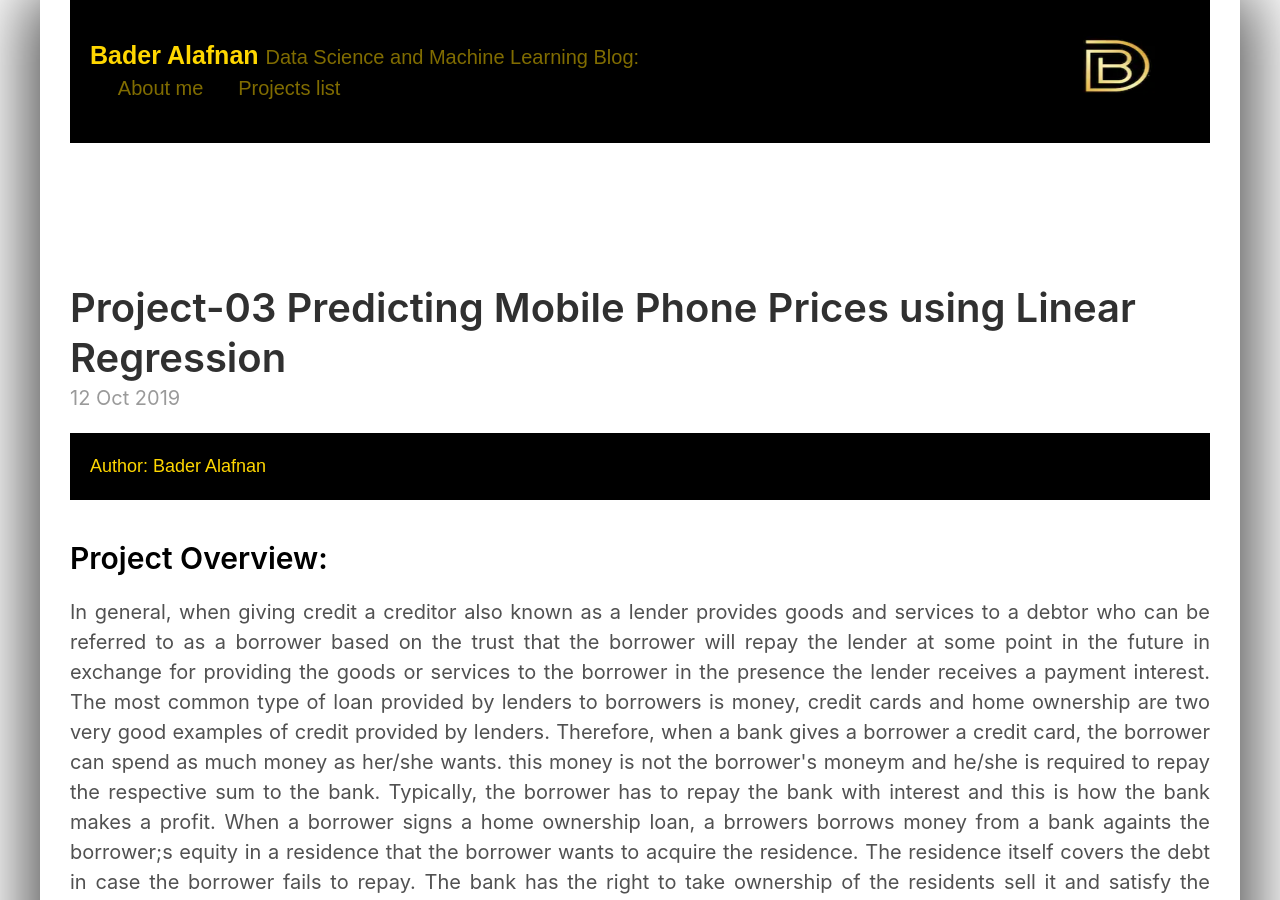
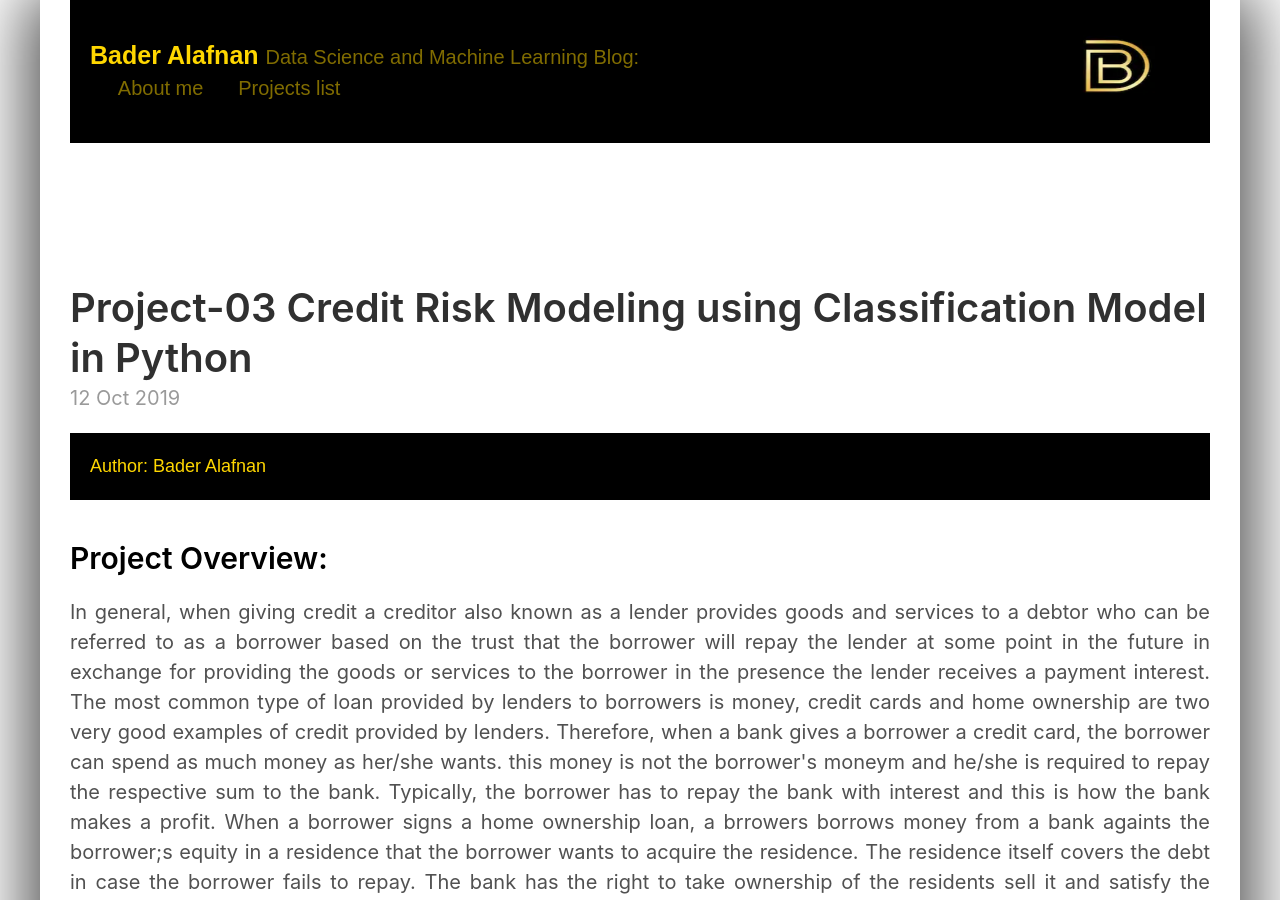
Before and after one commit to alafnan/alafnan.github.io, a Jekyll site: the page built from _posts/2019-10-12-project3.md, in a window 1280 px wide and 900 px high. Built offline with Jekyll 4.4.1, drawn with Linux system fonts in a browser that asks for light colours.

Commit message:
Update 2019-10-12-project3.md

```diff
--- a/_posts/2019-10-12-project3.md
+++ b/_posts/2019-10-12-project3.md
@@ -1,6 +1,6 @@
 ---
 layout: post
-title: Project-03 Predicting Mobile Phone Prices using Linear Regression
+title: Project-03 Credit Risk Modeling using Classification Model in Python
 ---
 
 <style>
```
